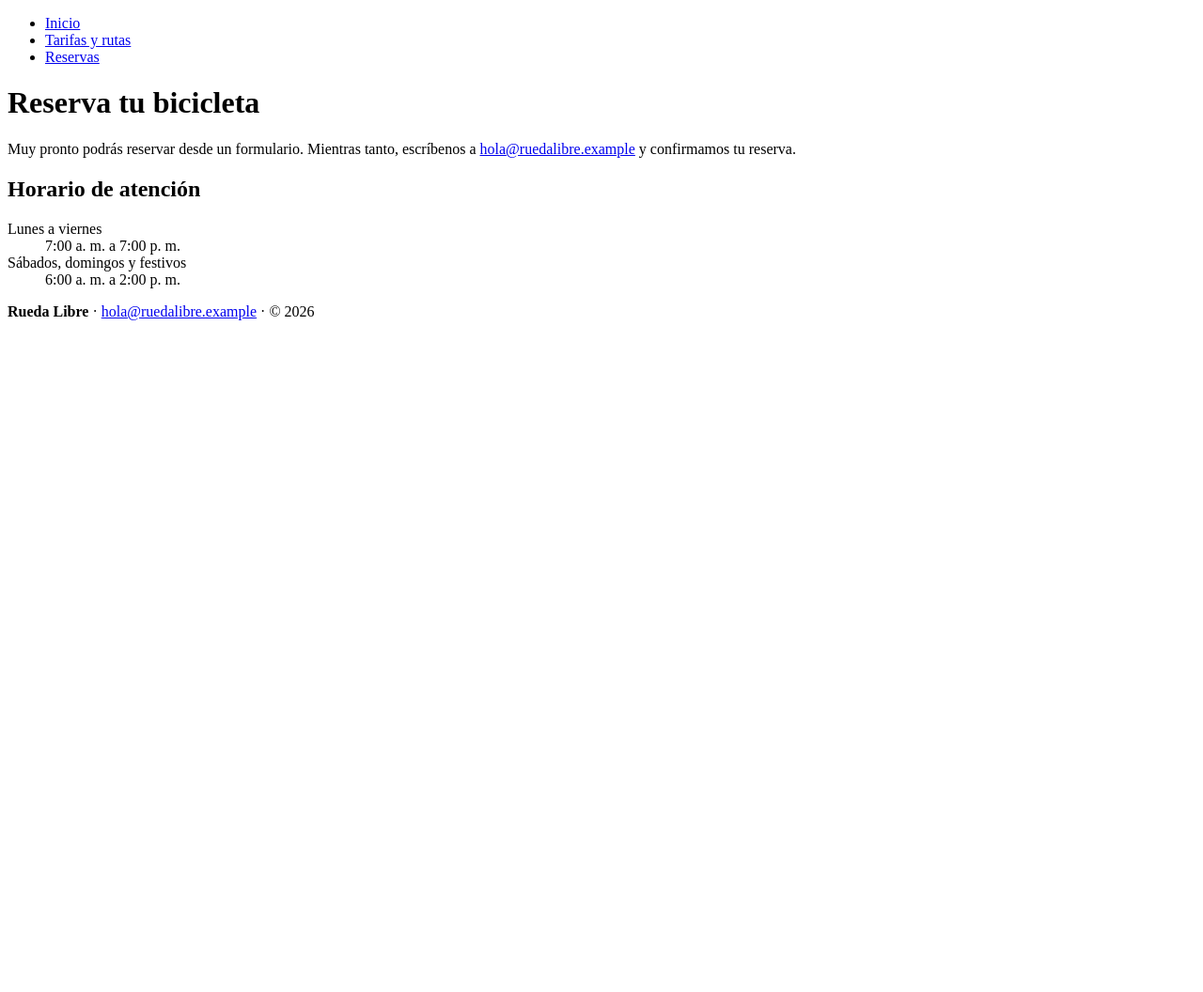
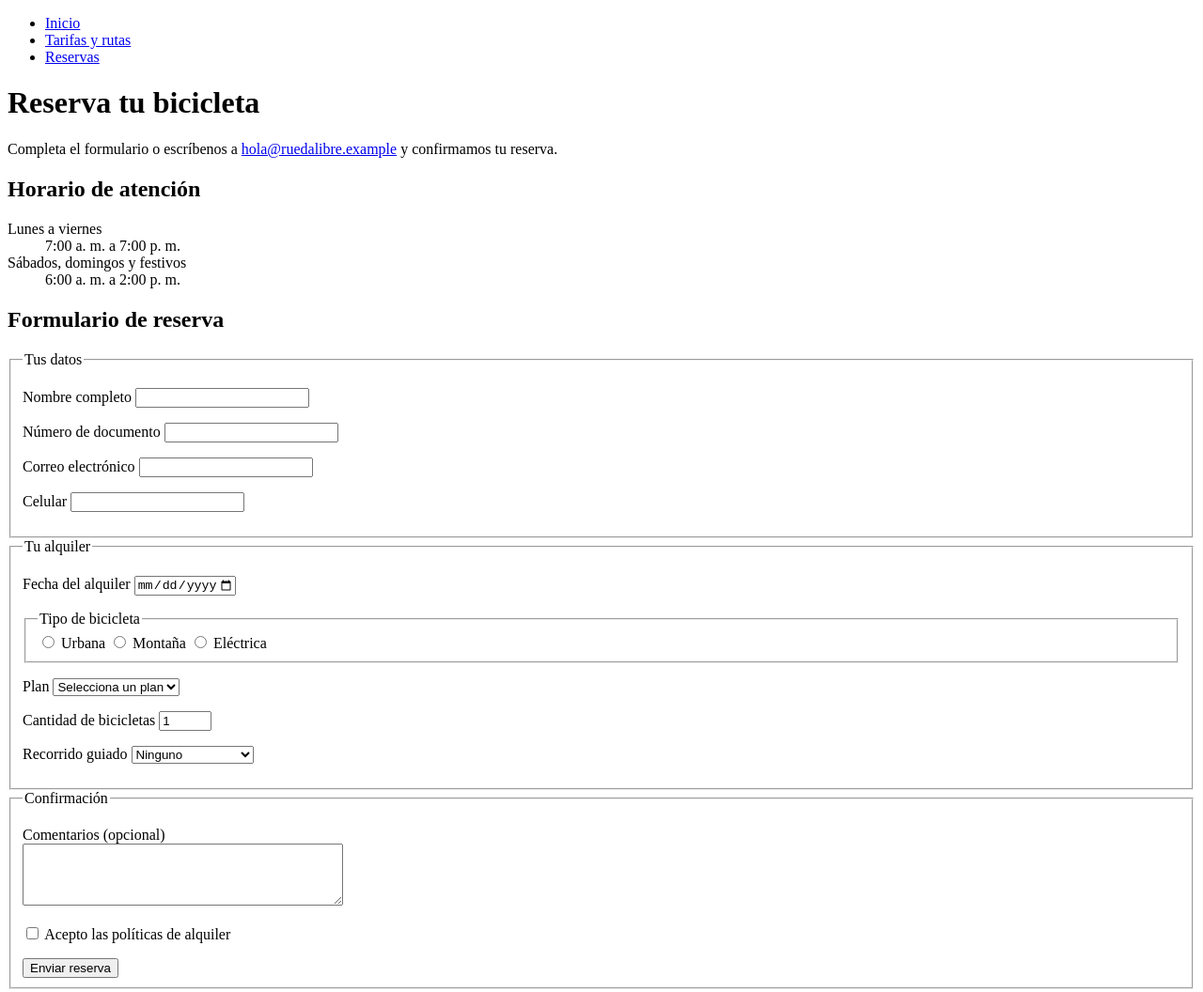
Before and after one commit to nicolas-10-23/Ruta_Basica, a plain HTML site: page paginas/reservas.html in a window 1280 px wide. Shown: the top 1056 px of the page at 94% size. Before the commit the page ends 800 px from the top, so only its background shows below. Drawn offline with Linux system fonts and the light colour scheme.

Commit message:
feat: formulario de reserva con validaciones nativas de HTML

```diff
--- a/paginas/reservas.html
+++ b/paginas/reservas.html
@@ -7,6 +7,7 @@
     <title>Reservas | Rueda Libre</title>
 </head>
 <body>
+
     <header>
         <nav>
             <ul>
@@ -15,14 +16,13 @@
                 <li><a href="reservas.html">Reservas</a></li>
             </ul>
         </nav>
-
     </header>
 
     <main>
+        <h1>Reserva tu bicicleta</h1>
 
-    <h1>Reserva tu bicicleta</h1>
         <p>
-        Muy pronto podrás reservar desde un formulario. Mientras tanto, escríbenos a
+            Completa el formulario o escríbenos a
             <a href="mailto:hola@ruedalibre.example">hola@ruedalibre.example</a>
             y confirmamos tu reserva.
         </p>
@@ -39,6 +39,102 @@
                 </dl>
             </aside>
         </section>
+
+        <section>
+            <h2>Formulario de reserva</h2>
+
+            <form action="#" method="post">
+
+                <fieldset>
+                    <legend>Tus datos</legend>
+
+                    <p>
+                        <label for="nombre">Nombre completo</label>
+                        <input type="text" id="nombre" name="nombre" required minlength="5" maxlength="60" pattern="[A-Za-zÁÉÍÓÚÜáéíóúüÑñ]+( [A-Za-zÁÉÍÓÚÜáéíóúüÑñ]+)+" title="Escribe nombre y apellido, solo letras y espacios" autocomplete="name">
+                    </p>
+
+                    <p>
+                        <label for="documento">Número de documento</label>
+                        <input type="text" id="documento" name="documento" required inputmode="numeric" maxlength="10" pattern="[0-9]{6,10}"title="Solo números, de 6 a 10 dígitos, sin puntos ni espacios">
+                    </p>
+
+                    <p>
+                        <label for="correo">Correo electrónico</label>
+                        <input type="email" id="correo" name="correo" required maxlength="100" autocomplete="email">
+                    </p>
+
+                    <p>
+                        <label for="celular">Celular</label>
+                        <input type="tel" id="celular" name="celular" required inputmode="numeric" maxlength="10" pattern="3[0-9]{9}" title="10 dígitos que empiecen por 3, sin espacios ni +57" autocomplete="tel">
+                    </p>
+                </fieldset>
+
+                <fieldset>
+                    <legend>Tu alquiler</legend>
+
+                    <p>
+                        <label for="fecha">Fecha del alquiler</label>
+                        <input type="date" id="fecha" name="fecha" required min="2026-10-27" max="2027-12-31">
+                    </p>
+
+                    <fieldset>
+                        <legend>Tipo de bicicleta</legend>
+
+                        <input type="radio" id="tipo-urbana" name="tipo-bicicleta" value="urbana" required>
+                        <label for="tipo-urbana">Urbana</label>
+
+                        <input type="radio" id="tipo-montana" name="tipo-bicicleta" value="montana">
+                        <label for="tipo-montana">Montaña</label>
+
+                        <input type="radio" id="tipo-electrica" name="tipo-bicicleta" value="electrica">
+                        <label for="tipo-electrica">Eléctrica</label>
+                    </fieldset>
+
+                    <p>
+                        <label for="plan">Plan</label>
+                        <select id="plan" name="plan" required>
+                            <option value="">Selecciona un plan</option>
+                            <option value="1-hora">1 hora</option>
+                            <option value="medio-dia">Medio día (4 h)</option>
+                            <option value="dia-completo">Día completo</option>
+                        </select>
+                    </p>
+
+                    <p>
+                        <label for="cantidad">Cantidad de bicicletas</label>
+                        <input type="number" id="cantidad" name="cantidad" required min="1" max="10" step="1" value="1">
+                    </p>
+
+
+                    <p>
+                        <label for="recorrido">Recorrido guiado</label>
+                        <select id="recorrido" name="recorrido">
+                            <option value="ninguno">Ninguno</option>
+                            <option value="rio-y-parques">Río y Parques</option>
+                            <option value="sabores-de-barrio">Sabores de Barrio</option>
+                            <option value="reto-las-palmas">Reto Las Palmas</option>
+                        </select>
+                    </p>
+                </fieldset>
+
+                <fieldset>
+                    <legend>Confirmación</legend>
+
+                    <p>
+                        <label for="comentarios">Comentarios (opcional)</label><br>
+                        <textarea id="comentarios" name="comentarios" rows="4" cols="40" maxlength="300"></textarea>
+                    </p>
+
+                    <p>
+                        <input type="checkbox" id="politicas" name="politicas" required>
+                        <label for="politicas">Acepto las políticas de alquiler</label>
+                    </p>
+
+                    <button type="submit">Enviar reserva</button>
+                </fieldset>
+
+            </form>
+        </section>
     </main>
 
     <footer>
```
Also changed, not shown: paginas/tarifas.html (+1 -1 lines), index.html (line endings or trailing spaces). Lines whose indentation alone changed are shown as unchanged.
